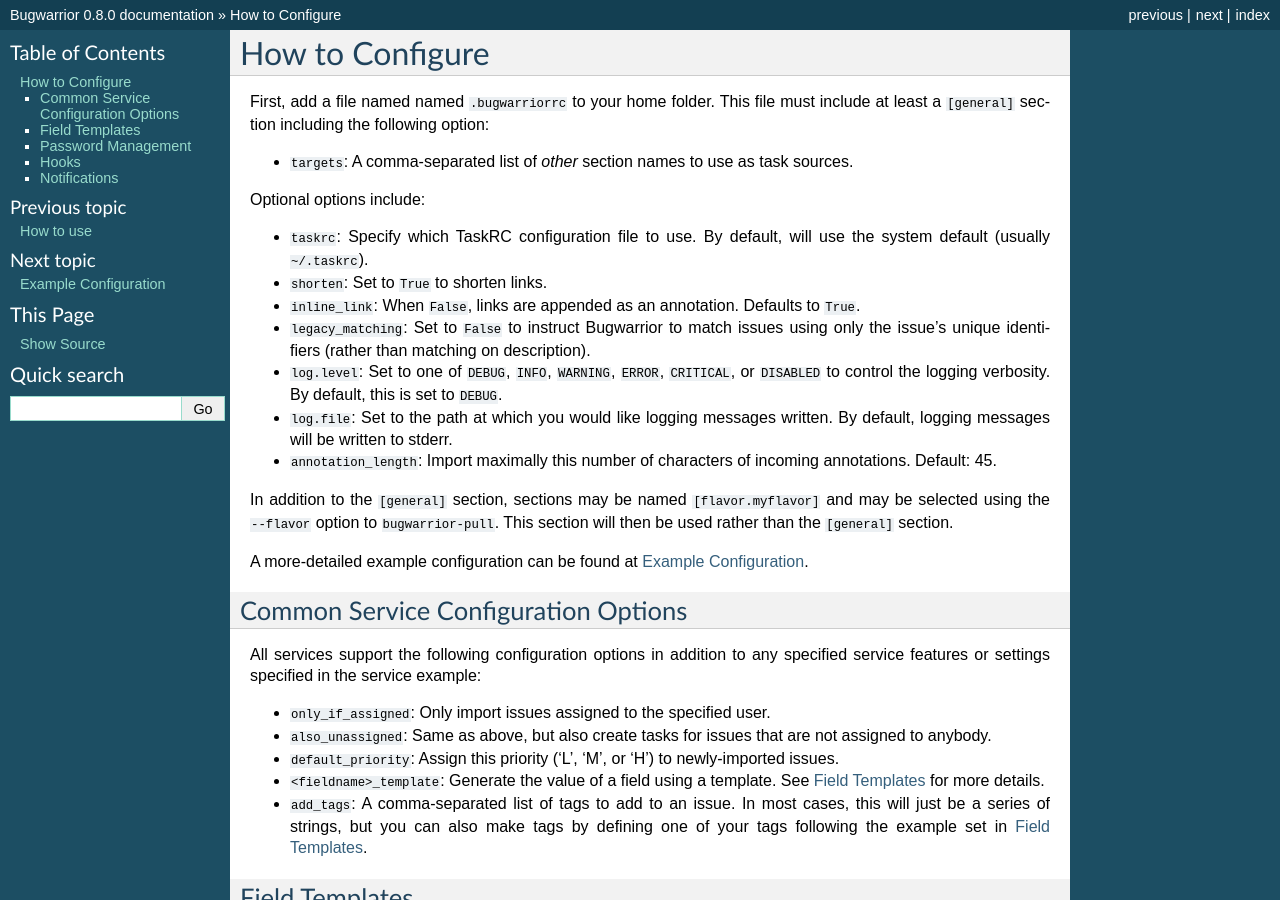
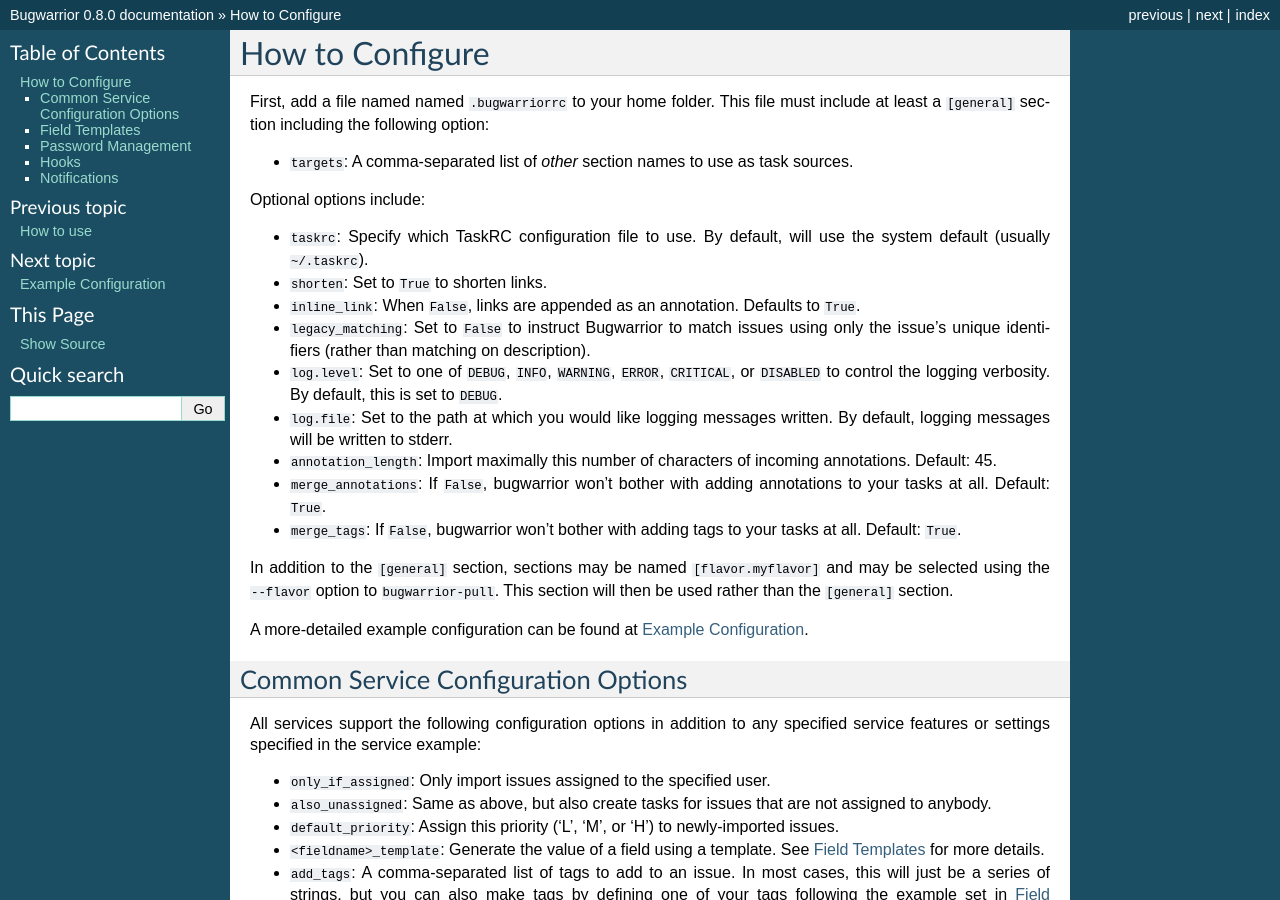
Before and after one commit to GothenburgBitFactory/bugwarrior, a Sphinx documentation site: the page built from bugwarrior/docs/common_configuration.rst, in a window 1280 px wide and 900 px high. Built offline with Sphinx 7.4.7, drawn with Linux system fonts in a browser that asks for light colours; pages that are not in the unit, such as notebooks, are missing from menus.

Commit message:
Make merging in annotations to the task db optional.

```diff
--- a/bugwarrior/docs/common_configuration.rst
+++ b/bugwarrior/docs/common_configuration.rst
@@ -25,6 +25,10 @@
   written.  By default, logging messages will be written to stderr.
 * ``annotation_length``: Import maximally this number of characters
   of incoming annotations.  Default: 45.
+* ``merge_annotations``: If ``False``, bugwarrior won't bother with adding
+  annotations to your tasks at all.  Default: ``True``.
+* ``merge_tags``: If ``False``, bugwarrior won't bother with adding
+  tags to your tasks at all.  Default: ``True``.
 
 In addition to the ``[general]`` section, sections may be named
 ``[flavor.myflavor]`` and may be selected using the ``--flavor`` option to
```
Also changed, not shown: 1 other file.
